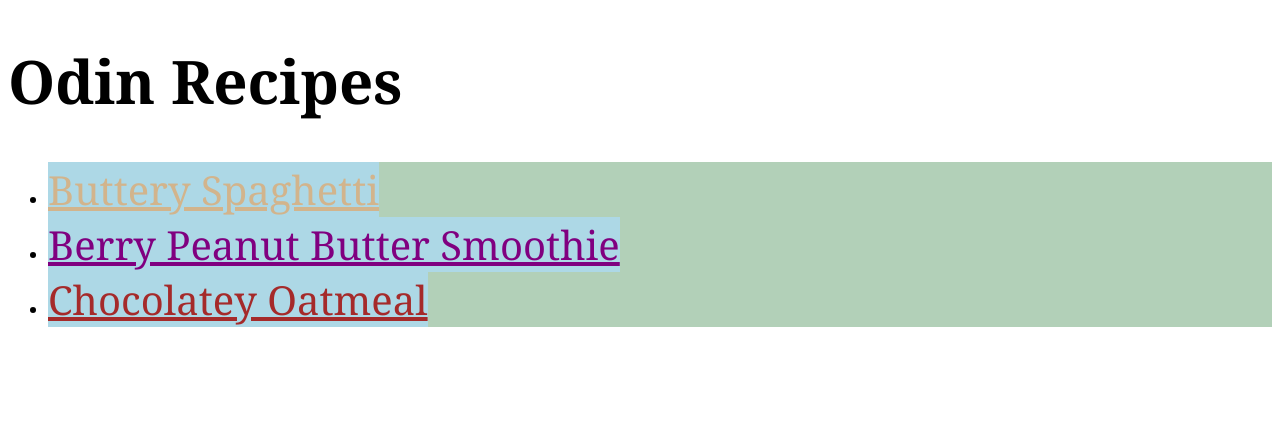
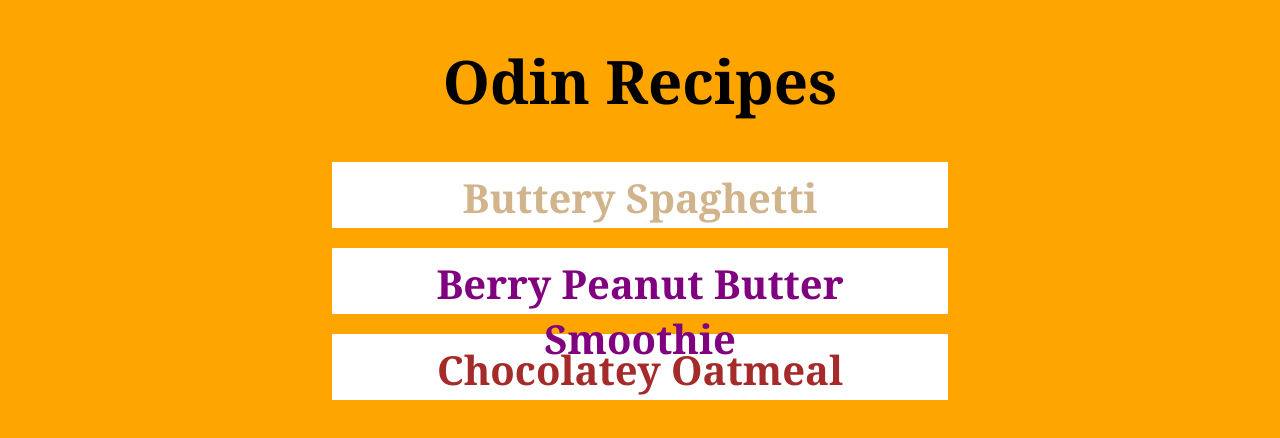
Before and after one commit to Figby222/odin-recipes, a plain HTML site: page index.html in a window 1280 px wide. Drawn offline with Linux system fonts and the light colour scheme.

Commit message:
Update website homepage

```diff
--- a/index.html
+++ b/index.html
@@ -7,10 +7,8 @@
     </head>
     <body>
         <h1 class="home-page">Odin Recipes</h1>
-        <ul>
-            <li><a class="spaghetti" href="./recipes/buttery-spaghetti.html">Buttery Spaghetti</a></li>
-            <li><a class="smoothie" href="./recipes/berry-peanut-butter-smoothie.html">Berry Peanut Butter Smoothie</a></li>
-            <li><a class="oatmeal" href="./recipes/chocolatey-oatmeal.html">Chocolatey Oatmeal</a></li>
-        </ul>
+        <a class="spaghetti" href="./recipes/buttery-spaghetti.html">Buttery Spaghetti</a>
+        <a class="smoothie" href="./recipes/berry-peanut-butter-smoothie.html">Berry Peanut Butter Smoothie</a>
+        <a class="oatmeal" href="./recipes/chocolatey-oatmeal.html">Chocolatey Oatmeal</a>
     </body>
 </html>
--- a/styles.css
+++ b/styles.css
@@ -1,17 +1,31 @@
 * {
     font-family: Georgia, 'Times New Roman', Times, serif;
+}
+body {
+    background-color: orange;
 }
 
 h1.home-page {
     font-weight: bold;
     font-size: 60px;
+    text-align: center;
 
 }
 
 a {
     font-size: 40px;
+    font-weight: bold;
     text-align: center;
-    background-color: lightblue;
+    background-color: white;
+    text-decoration: none;
+    display: block;
+    margin: 20px auto;
+    padding: 8px;
+    width: 600px;
+    height: 50px;
+}
+a:hover {
+    background-color: darkblue;
 }
 
 .spaghetti {
```
